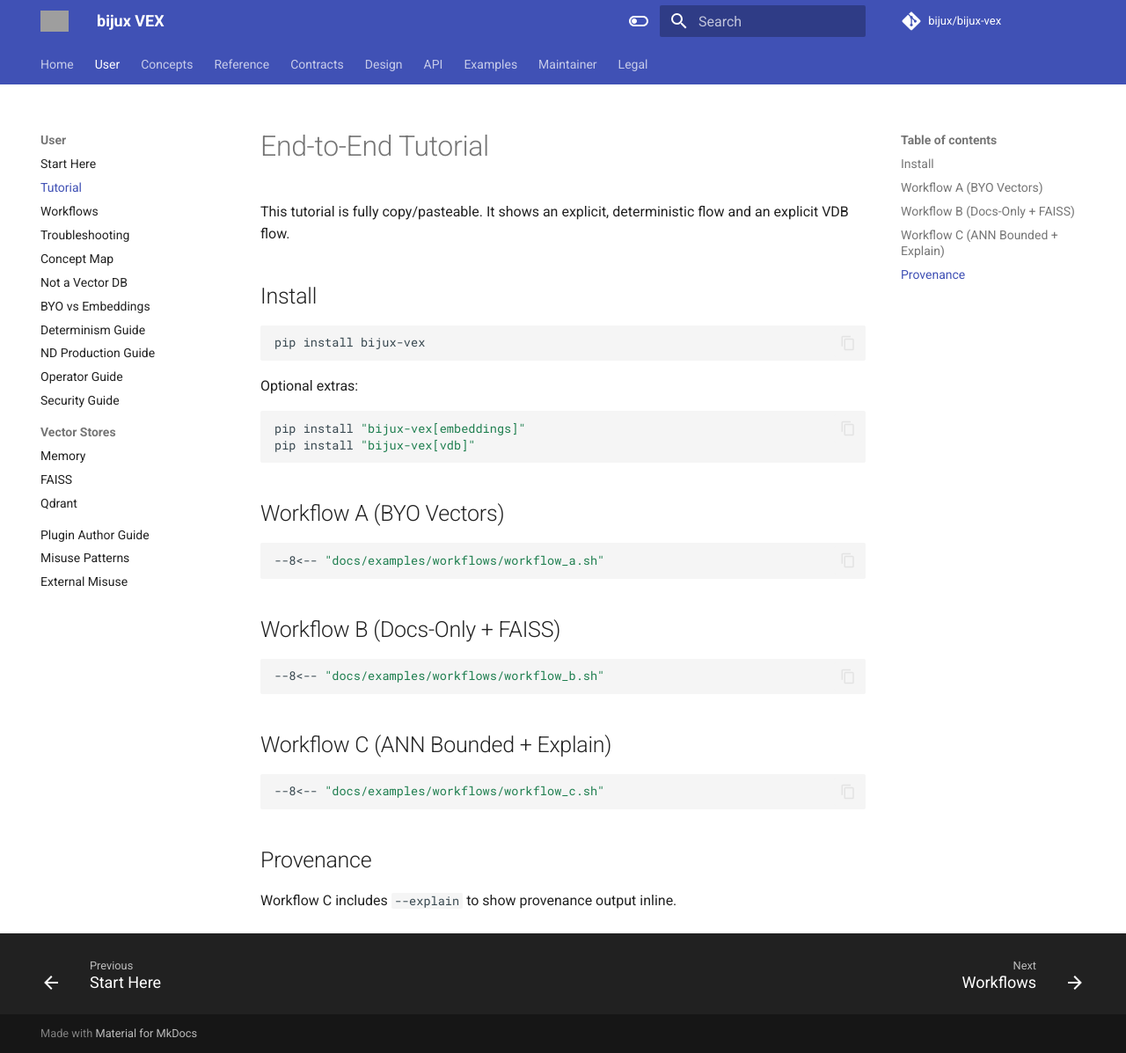
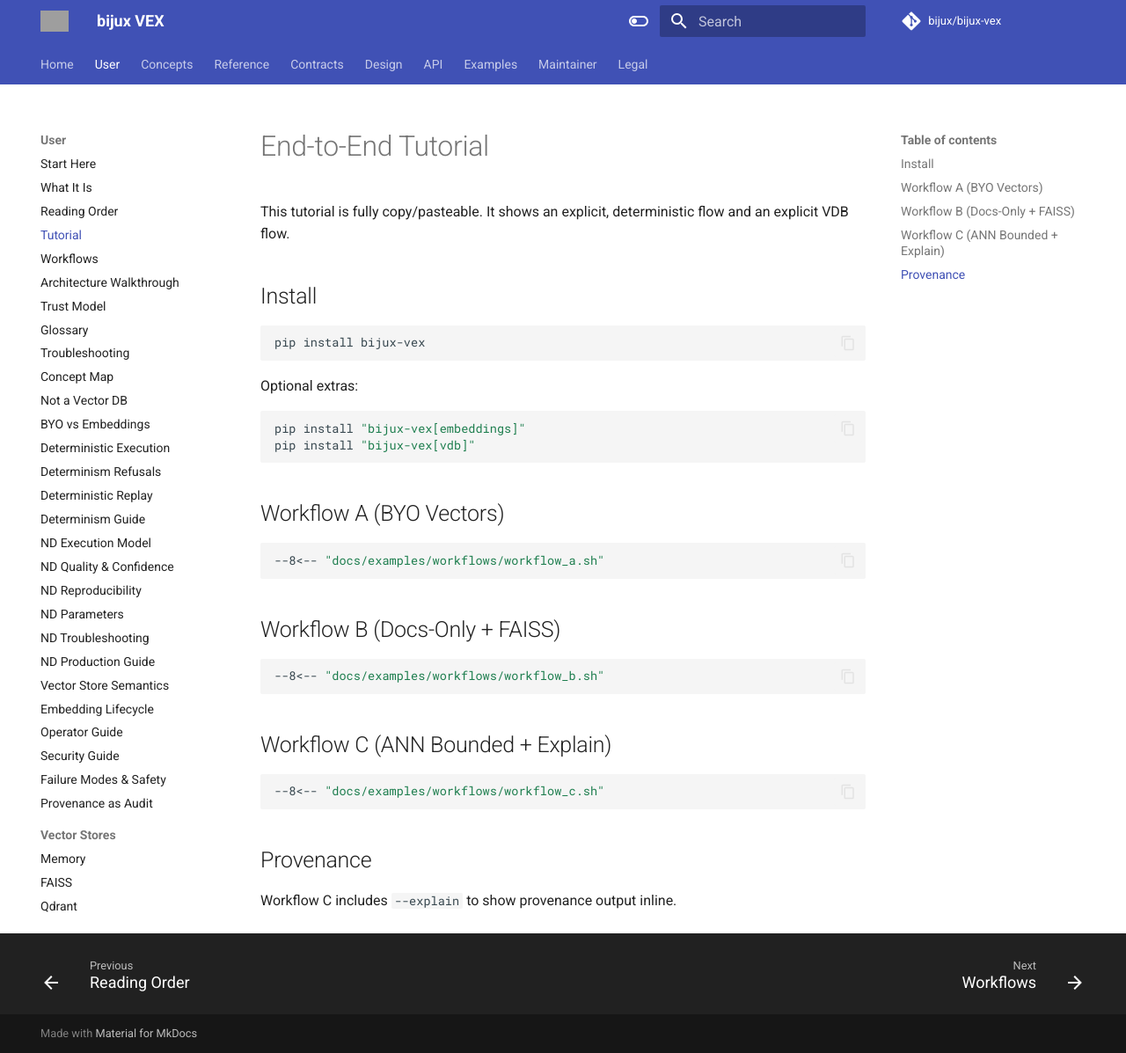
Before and after one commit to bijux/bijux-vex, an MkDocs documentation site: the page built from docs/user/tutorial.md, in a window 1280 px wide and 1197 px high. Shown: the whole window at 88% size. Built offline with MkDocs 1.6.1 and Material for MkDocs 9.7.7, drawn with Linux system fonts in a browser that asks for light colours; comment, search, counter and statistics services are not loaded; grey boxes are pictures that could not be loaded.

Commit message:
docs: update mkdocs nav for new guides

```diff
--- a/mkdocs.yml
+++ b/mkdocs.yml
@@ -33,16 +33,33 @@
   - Home: index.md
   - User:
       - Start Here: user/start_here.md
+      - What It Is: user/what_is_bijux_vex.md
+      - Reading Order: user/reading_order.md
       - Tutorial: user/tutorial.md
       - Workflows: user/workflows.md
+      - Architecture Walkthrough: overview/architecture_walkthrough.md
+      - Trust Model: user/trust_model.md
+      - Glossary: user/glossary.md
       - Troubleshooting: user/troubleshooting.md
       - Concept Map: user/concept_map.md
       - Not a Vector DB: user/not_a_vdb.md
       - BYO vs Embeddings: user/byo_vectors_vs_embeddings.md
+      - Deterministic Execution: user/determinism_end_to_end.md
+      - Determinism Refusals: user/determinism_refusals.md
+      - Deterministic Replay: user/deterministic_replay.md
       - Determinism Guide: user/determinism_guide.md
+      - ND Execution Model: user/nd_execution_model.md
+      - ND Quality & Confidence: user/nd_quality_confidence.md
+      - ND Reproducibility: user/nd_reproducibility.md
+      - ND Parameters: user/nd_parameters.md
+      - ND Troubleshooting: user/nd_troubleshooting.md
       - ND Production Guide: guides/nd_production.md
+      - Vector Store Semantics: user/vector_store_semantics.md
+      - Embedding Lifecycle: user/embedding_lifecycle.md
       - Operator Guide: user/operator_guide.md
       - Security Guide: user/security_guide.md
+      - Failure Modes & Safety: user/failure_modes_safety.md
+      - Provenance as Audit: user/provenance_audit.md
       - Vector Stores:
           - Memory: user/vectorstores/memory.md
           - FAISS: user/vectorstores/faiss.md
@@ -131,6 +148,7 @@
       - Deletion Policy: maintainer/deletion_policy.md
       - Extension Points: maintainer/extension_points.md
       - Extension Policy: maintainer/extension_policy.md
+      - Contributor Architecture: maintainer/contributor_architecture_invariants.md
       - ANN Runner Audit: maintainer/ann_runner_audit.md
       - Security Model: maintainer/security_model.md
       - Do Not Optimize: maintainer/do_not_optimize.md
```
